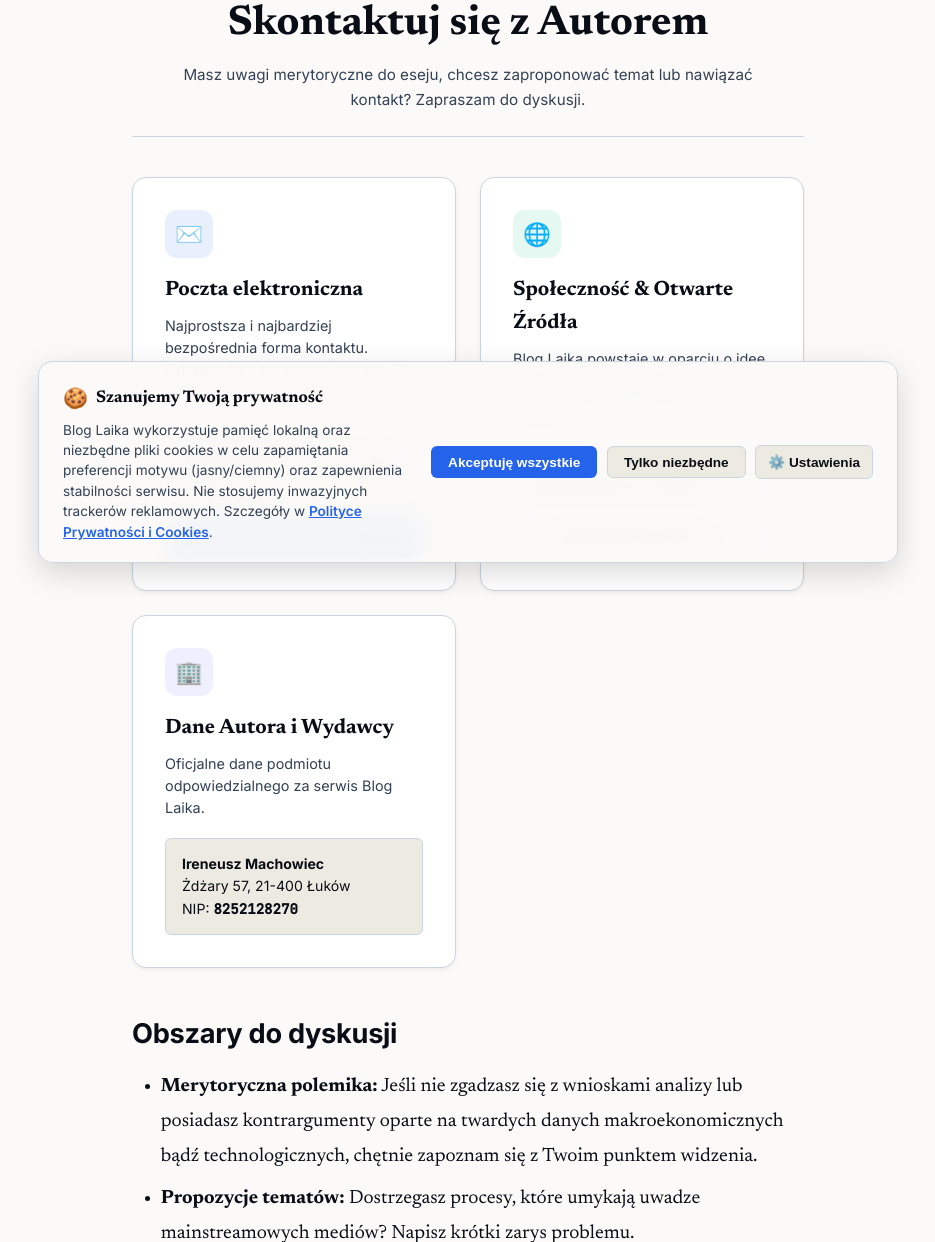
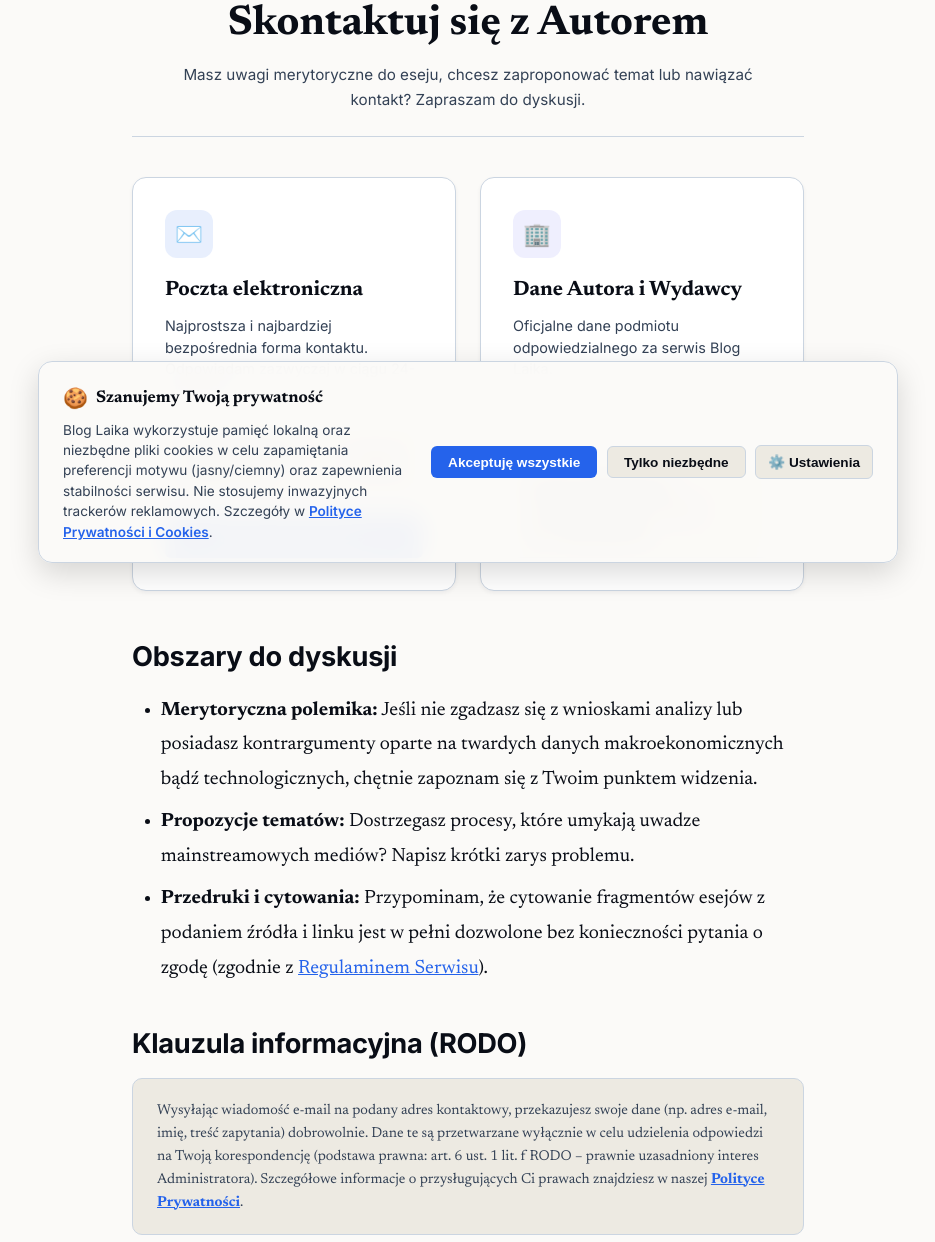
Before and after one commit to Ireneusz1991/blog-laika, a FastAPI app: page /kontakt in a window 1280 px wide. Shown: the part 213-1455 px from the top of the page, without its empty margins (172-1107 px from the left). Run offline with FastAPI, Linux system fonts and the light colour scheme.

Commit message:
fix: usuniecie sekcji GitHub i otwartych zrodel z podstrony kontakt

```diff
--- a/templates/contact.html
+++ b/templates/contact.html
@@ -20,7 +20,7 @@
     </p>
   </header>
 
-  <div style="display: grid; grid-template-columns: repeat(auto-fit, minmax(280px, 1fr)); gap: 1.5rem; margin-bottom: 3rem;">
+  <div style="display: grid; grid-template-columns: repeat(auto-fit, minmax(300px, 1fr)); gap: 1.5rem; margin-bottom: 3rem;">
 
     <!-- Email Contact Card -->
     <div style="background: var(--bg-card); padding: 2rem; border-radius: var(--radius-lg); border: 1.5px solid var(--border-color); box-shadow: var(--shadow-sm); display: flex; flex-direction: column;">
@@ -44,29 +44,6 @@
       <div style="margin-top: 1rem;">
         <a href="mailto:kontakt@blog-laika.com" class="btn btn-primary" style="width: 100%; justify-content: center; font-size: 0.9rem;">
           Napisz wiadomość &rarr;
-        </a>
-      </div>
-    </div>
-
-    <!-- Social & GitHub Card -->
-    <div style="background: var(--bg-card); padding: 2rem; border-radius: var(--radius-lg); border: 1.5px solid var(--border-color); box-shadow: var(--shadow-sm); display: flex; flex-direction: column;">
-      <div style="width: 48px; height: 48px; border-radius: 12px; background: rgba(16, 185, 129, 0.1); color: #10b981; display: inline-flex; align-items: center; justify-content: center; margin-bottom: 1rem; font-size: 1.4rem;">
-        🌐
-      </div>
-      <h3 style="font-family: var(--font-serif); font-size: 1.3rem; font-weight: 700; margin-bottom: 0.5rem;">
-        Społeczność & Otwarte Źródła
-      </h3>
-      <p style="font-size: 0.9rem; color: var(--text-secondary); line-height: 1.5; margin-bottom: 1.25rem; flex-grow: 1;">
-        Blog Laika powstaje w oparciu o ideę przejrzystości. Kod platformy oraz historia zmian są w 100% jawne na GitHubie.
-      </p>
-
-      <div style="display: flex; flex-direction: column; gap: 0.65rem;">
-        <a href="https://github.com/Ireneusz1991/blog-laika" target="_blank" rel="noopener" class="btn btn-secondary" style="justify-content: flex-start; gap: 0.6rem; font-size: 0.88rem;">
-          <svg width="18" height="18" viewBox="0 0 24 24" fill="currentColor"><path d="M12 0C5.37 0 0 5.37 0 12c0 5.31 3.435 9.795 8.205 11.385.6.105.825-.255.825-.57 0-.285-.015-1.23-.015-2.235-3.015.555-3.795-.735-4.035-1.41-.135-.345-.72-1.41-1.23-1.695-.42-.225-1.02-.78-.015-.795.945-.015 1.62.87 1.845 1.23 1.08 1.815 2.805 1.305 3.495.99.105-.78.42-1.305.765-1.605-2.67-.3-5.46-1.335-5.46-5.925 0-1.305.465-2.385 1.23-3.225-.12-.3-.54-1.53.12-3.18 0 0 1.005-.315 3.3 1.23.96-.27 1.98-.405 3-.405s2.04.135 3 .405c2.295-1.56 3.3-1.23 3.3-1.23.66 1.65.24 2.88.12 3.18.765.84 1.23 1.905 1.23 3.225 0 4.605-2.805 5.625-5.475 5.925.435.375.81 1.095.81 2.22 0 1.605-.015 2.895-.015 3.3 0 .315.225.69.825.57A12.02 12.02 0 0024 12c0-6.63-5.37-12-12-12z"/></svg>
-          Repozytorium GitHub
-        </a>
-        <a href="{{ base_url }}/rss.xml" target="_blank" class="btn btn-secondary" style="justify-content: flex-start; gap: 0.6rem; font-size: 0.88rem;">
-          📡 Subskrypcja RSS Feed
         </a>
       </div>
     </div>
```
Also changed, not shown: blog.db.
